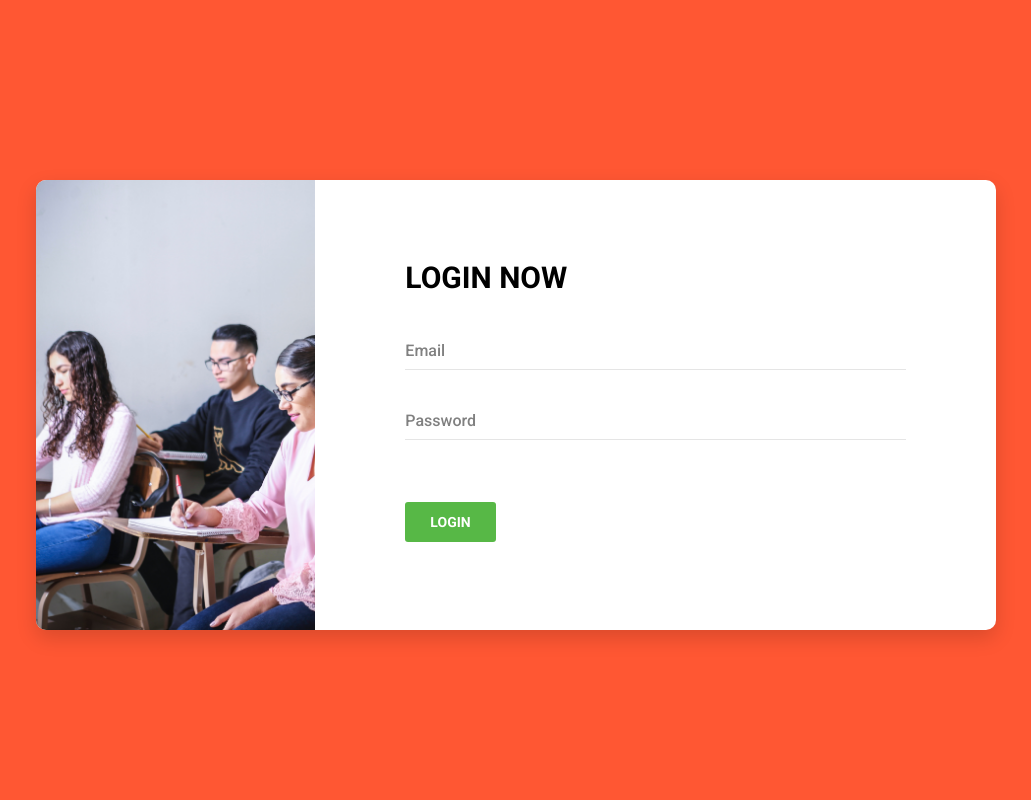
After one commit to Dacasder/Finalyear, a PHP site: page /FinalYearProject/login.php in a window 1280 px wide. The commit adds this page. Shown: the whole page, without its empty margins (124-1155 px from the left). Run offline with PHP 8.4, Linux system fonts and the light colour scheme.

Commit message:
Registration and Login Recreated

```diff
--- /dev/null
+++ b/login.php
@@ -0,0 +1,62 @@
+<!DOCTYPE html>
+<html lang="en">
+
+<head>
+    <!-- Required meta tags-->
+    <meta charset="UTF-8">
+    <meta name="viewport" content="width=device-width, initial-scale=1, shrink-to-fit=no">
+
+    <!-- Title Page-->
+    <title>Registration Page</title>
+
+    <!-- Icons font CSS-->
+    <link href="vendor/mdi-font/css/material-design-iconic-font.min.css" rel="stylesheet" media="all">
+    <link href="vendor/font-awesome-4.7/css/font-awesome.min.css" rel="stylesheet" media="all">
+    <!-- Font special for pages-->
+    <link href="https://fonts.googleapis.com/css?family=Roboto:100,100i,300,300i,400,400i,500,500i,700,700i,900,900i" rel="stylesheet">
+
+    <!-- Vendor CSS-->
+    <link href="vendor/select2/select2.min.css" rel="stylesheet" media="all">
+    <link href="vendor/datepicker/daterangepicker.css" rel="stylesheet" media="all">
+
+    <!-- Main CSS-->
+    <link href="css/main.css" rel="stylesheet" media="all">
+</head>
+
+<body>
+    <div class="page-wrapper bg-red p-t-180 p-b-100 font-robo">
+        <div class="wrapper wrapper--w960">
+            <div class="card card-2">
+                <div class="card-heading"></div>
+                <div class="card-body">
+                    <h2 class="title">Login Now</h2>
+                    <form method="POST">
+                      <div class="input-group">
+                          <input class="input--style-2" type="email" placeholder="Email" name="name">
+                      </div>
+                      <div class="input-group">
+                          <input class="input--style-2" type="password" placeholder="Password" name="name">
+                      </div>
+                        <div class="p-t-30">
+                            <button class="btn btn--radius btn--green" type="submit">LOGIN</button>
+                        </div>
+                    </form>
+                </div>
+            </div>
+        </div>
+    </div>
+
+    <!-- Jquery JS-->
+    <script src="vendor/jquery/jquery.min.js"></script>
+    <!-- Vendor JS-->
+    <script src="vendor/select2/select2.min.js"></script>
+    <script src="vendor/datepicker/moment.min.js"></script>
+    <script src="vendor/datepicker/daterangepicker.js"></script>
+
+    <!-- Main JS-->
+    <script src="js/global.js"></script>
+
+</body><!-- This templates was made by Colorlib (https://colorlib.com) -->
+
+</html>
+<!-- end document-->
```
Also changed, not shown: Register.php (+12 -0 lines).
